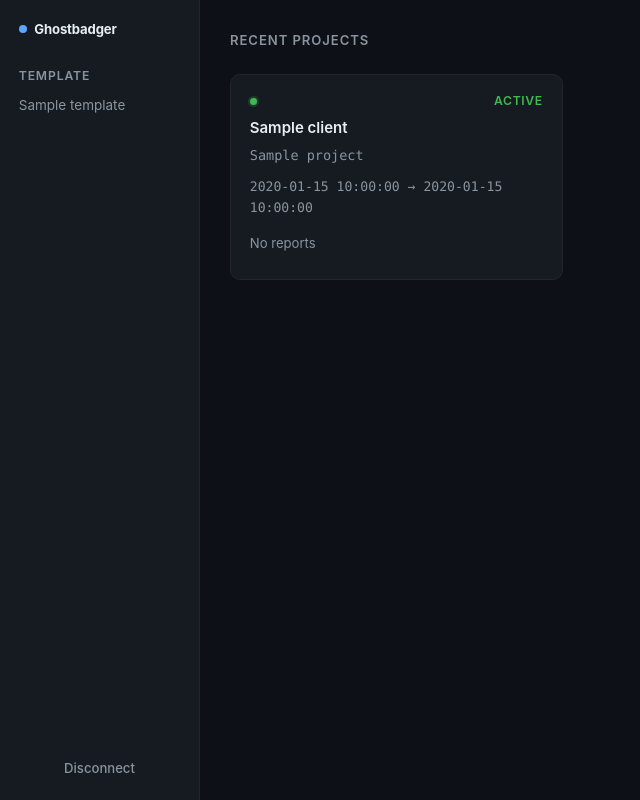
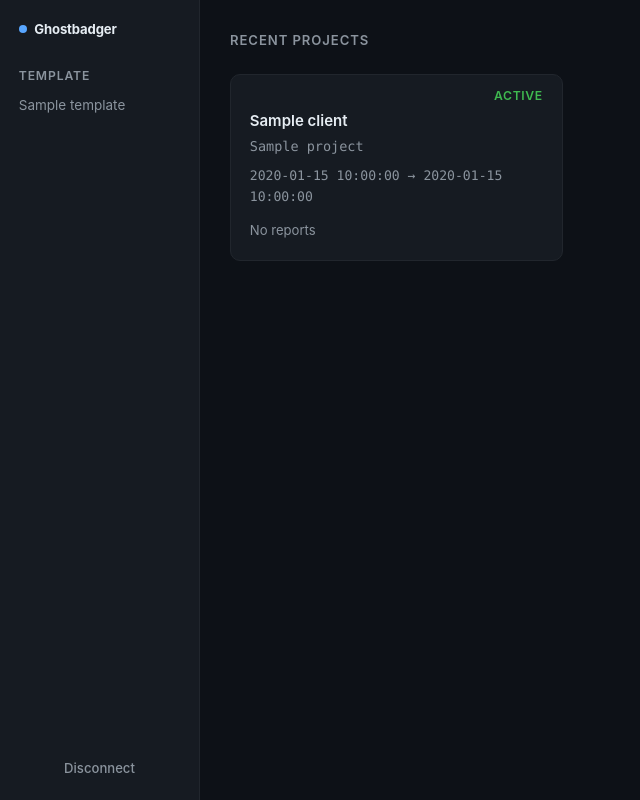
Before and after one commit to ValienteTechnologies/ghostbadger, a Flask app: template app/templates/dashboard/index.html in a window 1280 px wide. Shown: the whole page, without its empty margins (0-640 px from the left). Run offline with Flask 3, Linux system fonts and the light colour scheme; the template is opened without the code that fills it: most values are stand-ins (such as "Sample title", 1, 10 or a date in 2020); parts of the project's set-up code (start-up, migrations or seed data) failed here and were passed over.

Commit message:
make cards a little compact

```diff
--- a/app/static/css/style.css
+++ b/app/static/css/style.css
@@ -333,10 +333,10 @@ html, body {
   background: var(--color-surface);
   border: 1px solid var(--color-border-2);
   border-radius: var(--radius-md);
-  padding: 1.125rem 1.25rem;
+  padding: .75rem 1.25rem;
   display: flex;
   flex-direction: column;
-  gap: .5rem;
+  gap: .375rem;
   transition: border-color .15s;
 }
 .project-card:hover { border-color: var(--color-border); }
@@ -389,12 +389,12 @@ html, body {
 
 /* ── Report row inside card ─────────────────────────────────── */
 .project-card__report {
-  margin-top: .5rem;
-  padding-top: .75rem;
+  margin-top: .25rem;
+  padding-top: .5rem;
   border-top: 1px solid var(--color-border-2);
   display: flex;
   flex-direction: column;
-  gap: .625rem;
+  gap: .375rem;
 }
 
 .project-card__report-title {
--- a/app/templates/dashboard/index.html
+++ b/app/templates/dashboard/index.html
@@ -43,8 +43,7 @@
         <div class="project-card">
 
           <div class="project-card__meta">
-            <span class="status-dot {% if project.complete %}status-dot--done{% else %}status-dot--active{% endif %}"></span>
-            <span class="project-card__badge {% if not project.complete %}project-card__badge--active{% endif %}">
+<span class="project-card__badge {% if not project.complete %}project-card__badge--active{% endif %}">
               {{ "Complete" if project.complete else "Active" }}
             </span>
           </div>
```
